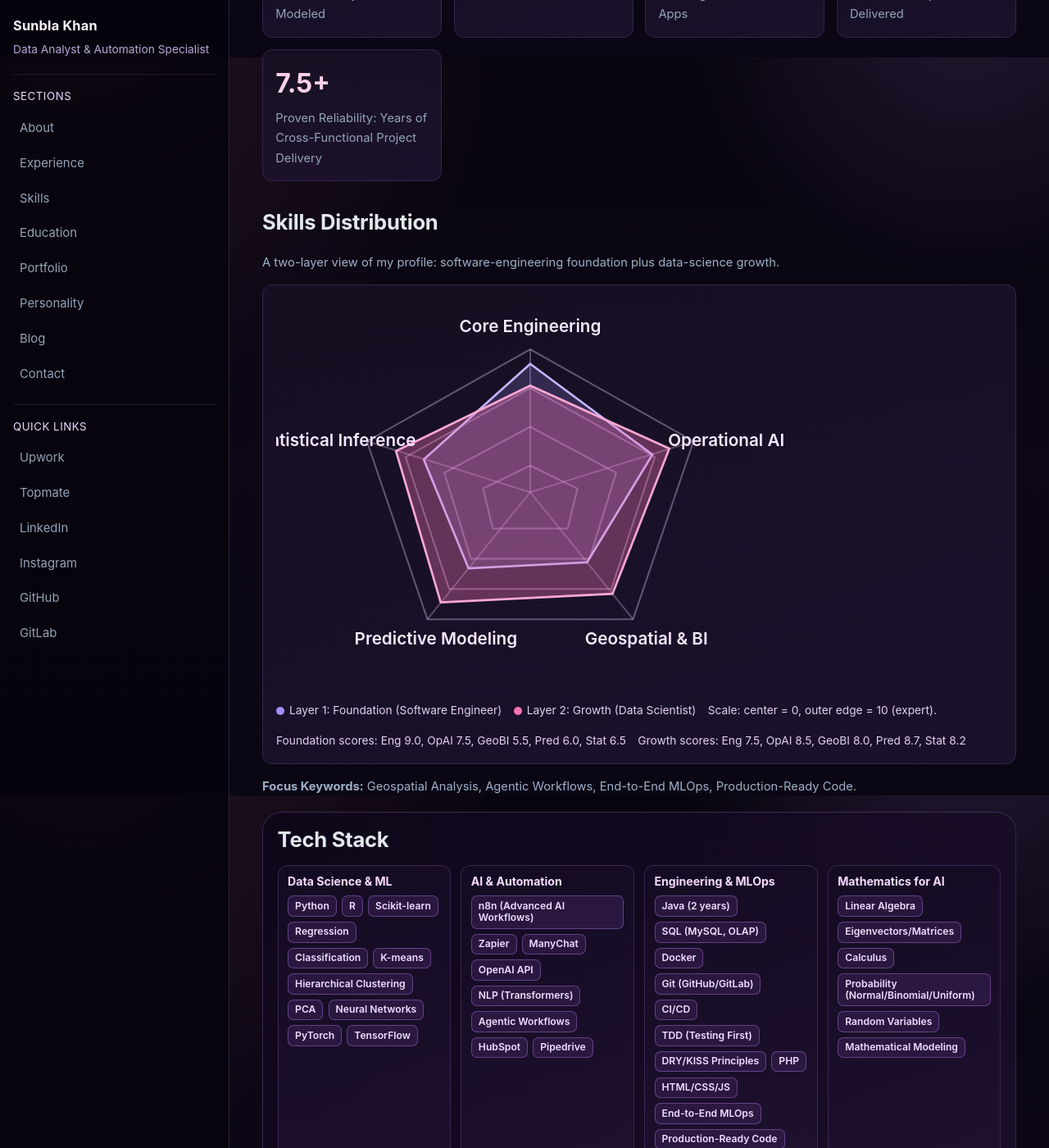
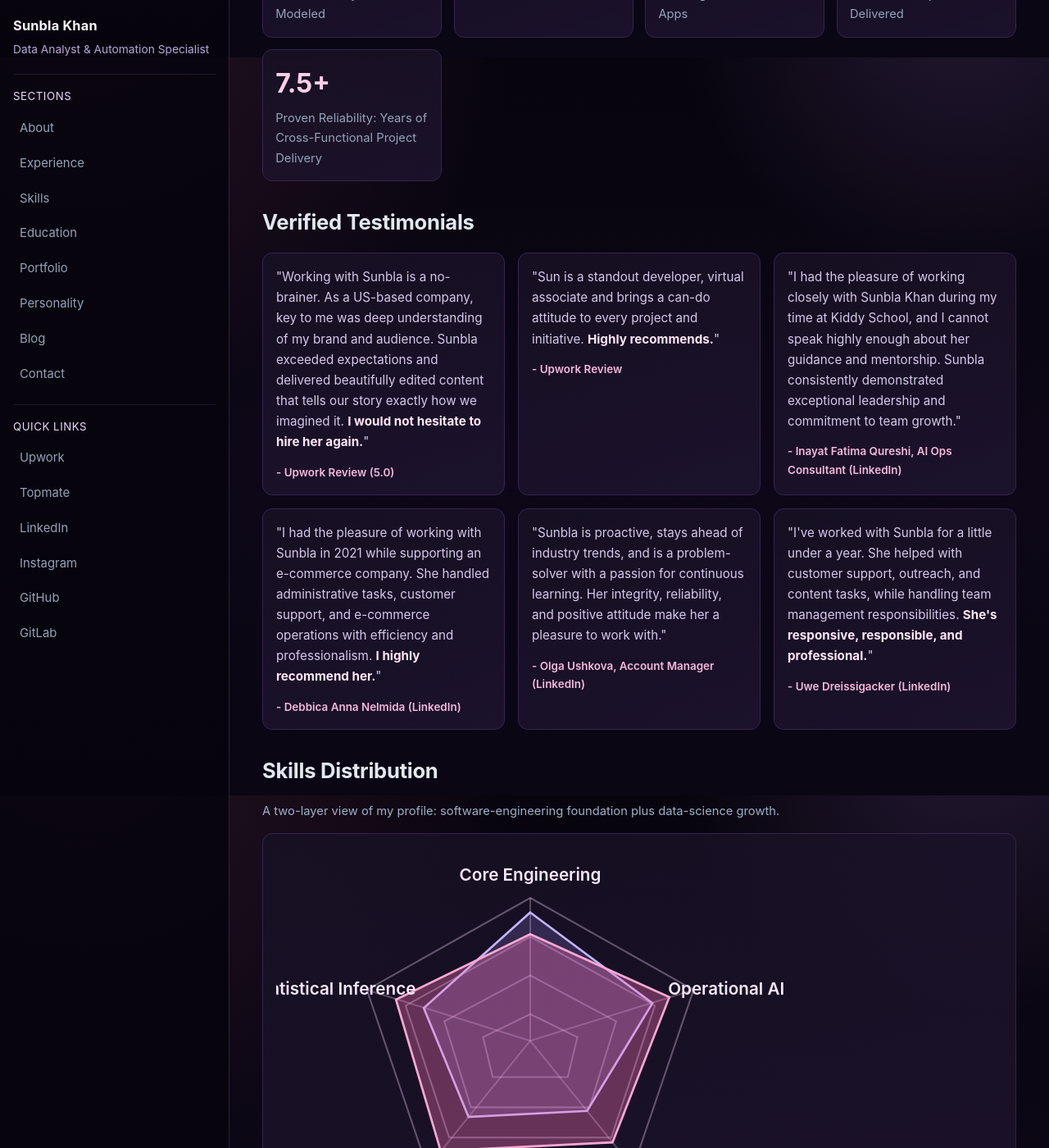
Before and after one commit to Sunblakhan/sunblakhan.github.io, a Jekyll site: the page built from index.md, in a window 1280 px wide and 1400 px high, scrolled down 830 px. Shown: the whole window at 82% size. Built offline with Jekyll 4.4.1, drawn with Linux system fonts in a browser that asks for light colours; some of the changed text lies outside the part shown.

Commit message:
Move testimonials after impact and scope tech stack styles

```diff
--- a/assets/css/style.css
+++ b/assets/css/style.css
@@ -524,43 +524,43 @@ label {
   margin-top: 1.2rem;
 }
 
-.tech-shell {
+.tech-stack .tech-shell {
   border: 1px solid rgba(192, 132, 252, 0.22);
   border-radius: 24px;
   padding: 1.1rem 1.1rem 1.2rem;
   background: linear-gradient(135deg, rgba(14, 7, 25, 0.95), rgba(32, 17, 49, 0.82));
 }
 
-.tech-shell h2 {
+.tech-stack .tech-shell h2 {
   margin: 0 0 0.95rem;
 }
 
-.stack-board {
+.tech-stack .stack-board {
   display: grid;
   grid-template-columns: repeat(auto-fit, minmax(205px, 1fr));
   gap: 0.75rem;
 }
 
-.stack-col {
+.tech-stack .stack-col {
   border: 1px solid rgba(192, 132, 252, 0.2);
   border-radius: 12px;
   padding: 0.72rem;
   background: linear-gradient(160deg, rgba(20, 12, 34, 0.96), rgba(32, 19, 49, 0.78));
 }
 
-.stack-col h3 {
+.tech-stack .stack-col h3 {
   margin: 0 0 0.52rem;
   color: #f8dbff;
   font-size: 0.88rem;
 }
 
-.stack-list {
+.tech-stack .stack-list {
   display: flex;
   flex-wrap: wrap;
   gap: 0.38rem;
 }
 
-.stack-pill {
+.tech-stack .stack-pill {
   display: inline-flex;
   align-items: center;
   justify-content: center;
@@ -572,6 +572,7 @@ label {
   font-size: 0.76rem;
   line-height: 1.2;
   font-weight: 600;
+  white-space: nowrap;
 }
 
 .skills-grid {
--- a/index.md
+++ b/index.md
@@ -52,6 +52,36 @@ title: Home
     <article class="stat-card">
       <p class="stat-num">7.5+</p>
       <p class="stat-label">Proven Reliability: Years of Cross-Functional Project Delivery</p>
+    </article>
+  </div>
+</section>
+
+<section class="testimonials">
+  <h2>Verified Testimonials</h2>
+  <div class="testimonials-grid">
+    <article class="testimonial-card">
+      <p class="testimonial-text">"Working with Sunbla is a no-brainer. As a US-based company, key to me was deep understanding of my brand and audience. Sunbla exceeded expectations and delivered beautifully edited content that tells our story exactly how we imagined it. <strong>I would not hesitate to hire her again.</strong>"</p>
+      <p class="testimonial-source">- Upwork Review (5.0)</p>
+    </article>
+    <article class="testimonial-card">
+      <p class="testimonial-text">"Sun is a standout developer, virtual associate and brings a can-do attitude to every project and initiative. <strong>Highly recommends.</strong>"</p>
+      <p class="testimonial-source">- Upwork Review</p>
+    </article>
+    <article class="testimonial-card">
+      <p class="testimonial-text">"I had the pleasure of working closely with Sunbla Khan during my time at Kiddy School, and I cannot speak highly enough about her guidance and mentorship. Sunbla consistently demonstrated exceptional leadership and commitment to team growth."</p>
+      <p class="testimonial-source">- Inayat Fatima Qureshi, AI Ops Consultant (LinkedIn)</p>
+    </article>
+    <article class="testimonial-card">
+      <p class="testimonial-text">"I had the pleasure of working with Sunbla in 2021 while supporting an e-commerce company. She handled administrative tasks, customer support, and e-commerce operations with efficiency and professionalism. <strong>I highly recommend her.</strong>"</p>
+      <p class="testimonial-source">- Debbica Anna Nelmida (LinkedIn)</p>
+    </article>
+    <article class="testimonial-card">
+      <p class="testimonial-text">"Sunbla is proactive, stays ahead of industry trends, and is a problem-solver with a passion for continuous learning. Her integrity, reliability, and positive attitude make her a pleasure to work with."</p>
+      <p class="testimonial-source">- Olga Ushkova, Account Manager (LinkedIn)</p>
+    </article>
+    <article class="testimonial-card">
+      <p class="testimonial-text">"I've worked with Sunbla for a little under a year. She helped with customer support, outreach, and content tasks, while handling team management responsibilities. <strong>She's responsive, responsible, and professional.</strong>"</p>
+      <p class="testimonial-source">- Uwe Dreissigacker (LinkedIn)</p>
     </article>
   </div>
 </section>
@@ -162,7 +192,7 @@ title: Home
     <article class="stack-col">
       <h3>Visualization & BI</h3>
       <div class="stack-list">
-        <span class="stack-pill">Power BI (Incoming)</span>
+        <span class="stack-pill">Power BI</span>
         <span class="stack-pill">Tableau</span>
         <span class="stack-pill">Data Visualization</span>
         <span class="stack-pill">Streamlit</span>
@@ -170,37 +200,6 @@ title: Home
       </div>
     </article>
   </div>
-  </div>
-</section>
-
-
-<section class="testimonials">
-  <h2>Verified Testimonials</h2>
-  <div class="testimonials-grid">
-    <article class="testimonial-card">
-      <p class="testimonial-text">"Working with Sunbla is a no-brainer. As a US-based company, key to me was deep understanding of my brand and audience. Sunbla exceeded expectations and delivered beautifully edited content that tells our story exactly how we imagined it. <strong>I would not hesitate to hire her again.</strong>"</p>
-      <p class="testimonial-source">- Upwork Review (5.0)</p>
-    </article>
-    <article class="testimonial-card">
-      <p class="testimonial-text">"Sun is a standout developer, virtual associate and brings a can-do attitude to every project and initiative. <strong>Highly recommends.</strong>"</p>
-      <p class="testimonial-source">- Upwork Review</p>
-    </article>
-    <article class="testimonial-card">
-      <p class="testimonial-text">"I had the pleasure of working closely with Sunbla Khan during my time at Kiddy School, and I cannot speak highly enough about her guidance and mentorship. Sunbla consistently demonstrated exceptional leadership and commitment to team growth."</p>
-      <p class="testimonial-source">- Inayat Fatima Qureshi, AI Ops Consultant (LinkedIn)</p>
-    </article>
-    <article class="testimonial-card">
-      <p class="testimonial-text">"I had the pleasure of working with Sunbla in 2021 while supporting an e-commerce company. She handled administrative tasks, customer support, and e-commerce operations with efficiency and professionalism. <strong>I highly recommend her.</strong>"</p>
-      <p class="testimonial-source">- Debbica Anna Nelmida (LinkedIn)</p>
-    </article>
-    <article class="testimonial-card">
-      <p class="testimonial-text">"Sunbla is proactive, stays ahead of industry trends, and is a problem-solver with a passion for continuous learning. Her integrity, reliability, and positive attitude make her a pleasure to work with."</p>
-      <p class="testimonial-source">- Olga Ushkova, Account Manager (LinkedIn)</p>
-    </article>
-    <article class="testimonial-card">
-      <p class="testimonial-text">"I've worked with Sunbla for a little under a year. She helped with customer support, outreach, and content tasks, while handling team management responsibilities. <strong>She's responsive, responsible, and professional.</strong>"</p>
-      <p class="testimonial-source">- Uwe Dreissigacker (LinkedIn)</p>
-    </article>
   </div>
 </section>
 
```
